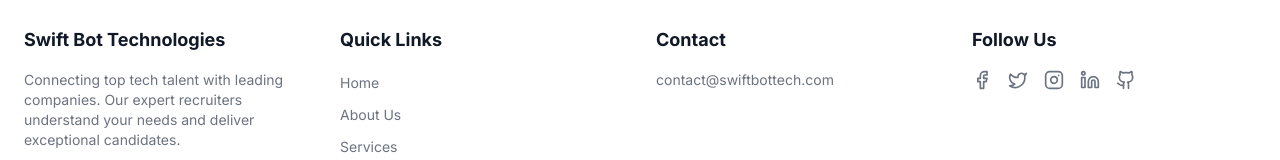
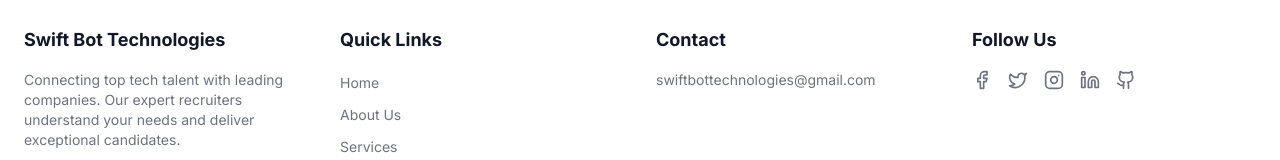
Before and after one commit to mayank-jain632/swift-bot-technologies-site, a Next.js app: page / in a window 1280 px wide. Shown: the part 2393-2553 px from the top of the page. Built offline with nearby package versions, Linux system fonts and the light colour scheme.

Commit message:
updated email

```diff
--- a/app/contact/page.tsx
+++ b/app/contact/page.tsx
@@ -34,7 +34,7 @@ export default function ContactPage() {
 
                 <div className="flex items-center gap-2">
                   <Mail className="h-5 w-5 text-primary" />
-                  <p>contact@swiftbottech.com</p>
+                  <p>swiftbottechnologies@gmail.com</p>
                 </div>
 
               </div>
--- a/components/footer.tsx
+++ b/components/footer.tsx
@@ -42,7 +42,7 @@ export default function Footer() {
             <h3 className="text-lg font-bold text-gray-900">Contact</h3>
             <ul className="space-y-2">
 
-              <li className="text-sm text-gray-500">contact@swiftbottech.com</li>
+              <li className="text-sm text-gray-500">swiftbottechnologies@gmail.com</li>
 
             </ul>
           </div>
```
